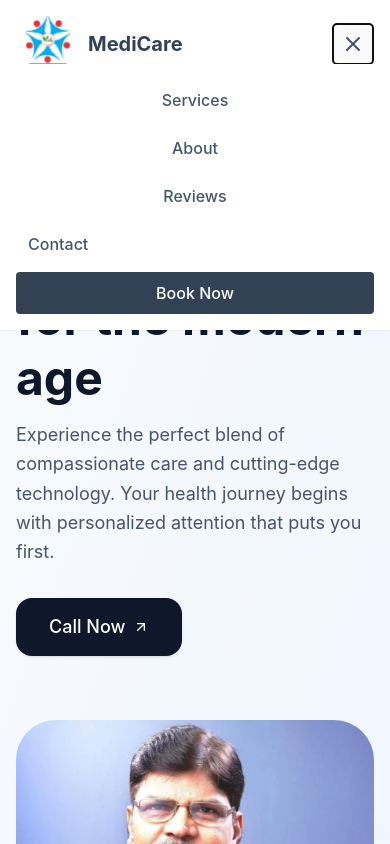
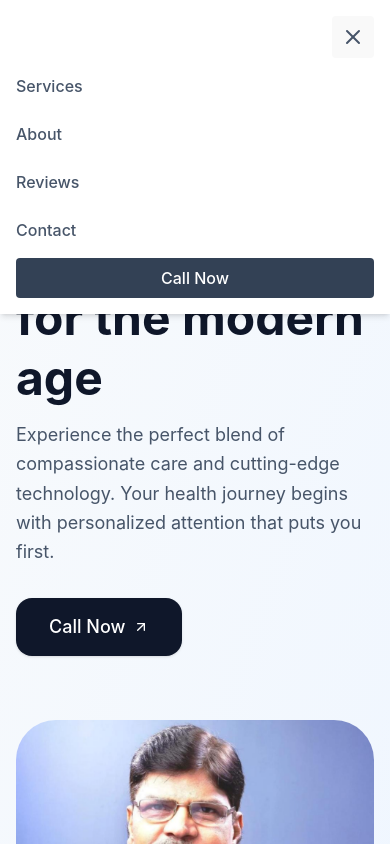
Before and after one commit to drsunilkamble/Clinic-Website, a React (Vite) app: page / in a window 390 px wide. Both pictures are taken after a click on the button 353 px from the left and 44 px from the top of the page. Shown: the top 844 px of the page. Built offline with nearby package versions, Linux system fonts and the light colour scheme.

Commit message:
Add framer-motion for animated mobile menu in NavigationBar

```diff
--- a/package.json
+++ b/package.json
@@ -15,6 +15,7 @@
     "class-variance-authority": "^0.7.1",
     "clsx": "^2.1.1",
     "lucide-react": "^0.474.0",
+    "motion": "^12.4.0",
     "react": "^18.3.1",
     "react-dom": "^18.3.1",
     "react-icons": "^5.4.0",
--- a/src/Sections/NavigationBar.tsx
+++ b/src/Sections/NavigationBar.tsx
@@ -1,9 +1,30 @@
 import React from 'react';
 import { Menu, X } from 'lucide-react';
 import Logo from '@/assets/ClinicLogo.png';
+import { motion } from 'framer-motion';
 
 const NavigationBar = () => {
   const [isMenuOpen, setIsMenuOpen] = React.useState(false);
+  const phoneNumber = '9699361189'; // Replace with the actual phone number
+
+  const mobileMenuVariants = {
+    open: {
+      y: 0,
+      opacity: 1,
+      transition: {
+        duration: 0.2,
+        ease: "easeInOut"
+      }
+    },
+    closed: {
+      y: "-100vh",
+      opacity: 0,
+      transition: {
+        duration: 0.2,
+        ease: "easeInOut"
+      }
+    }
+  };
 
   return (
     <nav className="bg-white w-full px-4 py-3 shadow-sm sticky top-0 z-50">
@@ -33,10 +54,11 @@ const NavigationBar = () => {
           </div>
           {/* Remaining links + Book Now */}
           <div className="flex items-center space-x-4">
-
-            <button className="px-4 py-2 rounded bg-slate-700 hover:bg-slate-800 text-white transition-colors">
-              Call Now
-            </button>
+            <a href={`tel:${phoneNumber}`}>
+              <button className="px-4 py-2 rounded bg-slate-700 hover:bg-slate-800 text-white transition-colors">
+                Call Now
+              </button>
+            </a>
           </div>
         </div>
 
@@ -49,27 +71,40 @@ const NavigationBar = () => {
         </button>
 
         {/* Mobile Menu */}
-        {isMenuOpen && (
-          <div className="absolute top-16 left-0 right-0 bg-white shadow-sm md:hidden">
-            <div className="flex flex-col p-4 gap-2">
-              <a href="#services" className="py-2 rounded text-slate-600 hover:bg-slate-100 text-center transition-colors">
+        <motion.div
+          className="absolute top-0 left-0 w-full bg-white shadow-md md:hidden z-50"
+          variants={mobileMenuVariants}
+          animate={isMenuOpen ? "open" : "closed"}
+          style={{ position: "fixed" }}
+        >
+          <div className="flex flex-col p-4">
+            <div className="flex justify-end">
+              <button
+                className="p-2 rounded transition-colors text-slate-600 hover:bg-slate-200"
+                onClick={() => setIsMenuOpen(false)}
+              >
+                <X className="w-6 h-6" />
+              </button>
+            </div>
+            <nav className="flex flex-col space-y-2 mt-2">
+              <a href="#services" className="py-2 rounded text-slate-600 hover:bg-slate-100 transition-colors block" onClick={() => setIsMenuOpen(false)}>
                 Services
               </a>
-              <a href="#about" className="py-2 rounded text-slate-600 hover:bg-slate-100 text-center transition-colors">
+              <a href="#about" className="py-2 rounded text-slate-600 hover:bg-slate-100 transition-colors block" onClick={() => setIsMenuOpen(false)}>
                 About
               </a>
-              <a href="#reviews" className="py-2 rounded text-slate-600 hover:bg-slate-100 text-center transition-colors">
+              <a href="#reviews" className="py-2 rounded text-slate-600 hover:bg-slate-100 transition-colors block" onClick={() => setIsMenuOpen(false)}>
                 Reviews
               </a>
-              <a href="#contact" className="px-3 py-2 rounded text-slate-600 hover:bg-slate-100 transition-colors">
-              Contact
+              <a href="#contact" className="py-2 rounded text-slate-600 hover:bg-slate-100 transition-colors block" onClick={() => setIsMenuOpen(false)}>
+                Contact
               </a>
-              <button className="py-2 rounded bg-slate-700 hover:bg-slate-800 text-white transition-colors">
-                Book Now
-              </button>
-            </div>
+              <a href={`tel:${phoneNumber}`} className="py-2 rounded bg-slate-700 hover:bg-slate-800 text-white transition-colors block text-center" onClick={() => setIsMenuOpen(false)}>
+                Call Now
+              </a>
+            </nav>
           </div>
-        )}
+        </motion.div>
       </div>
     </nav>
   );
```
Also changed, not shown: 1 other file (tests, documents, lock files or other folders).
